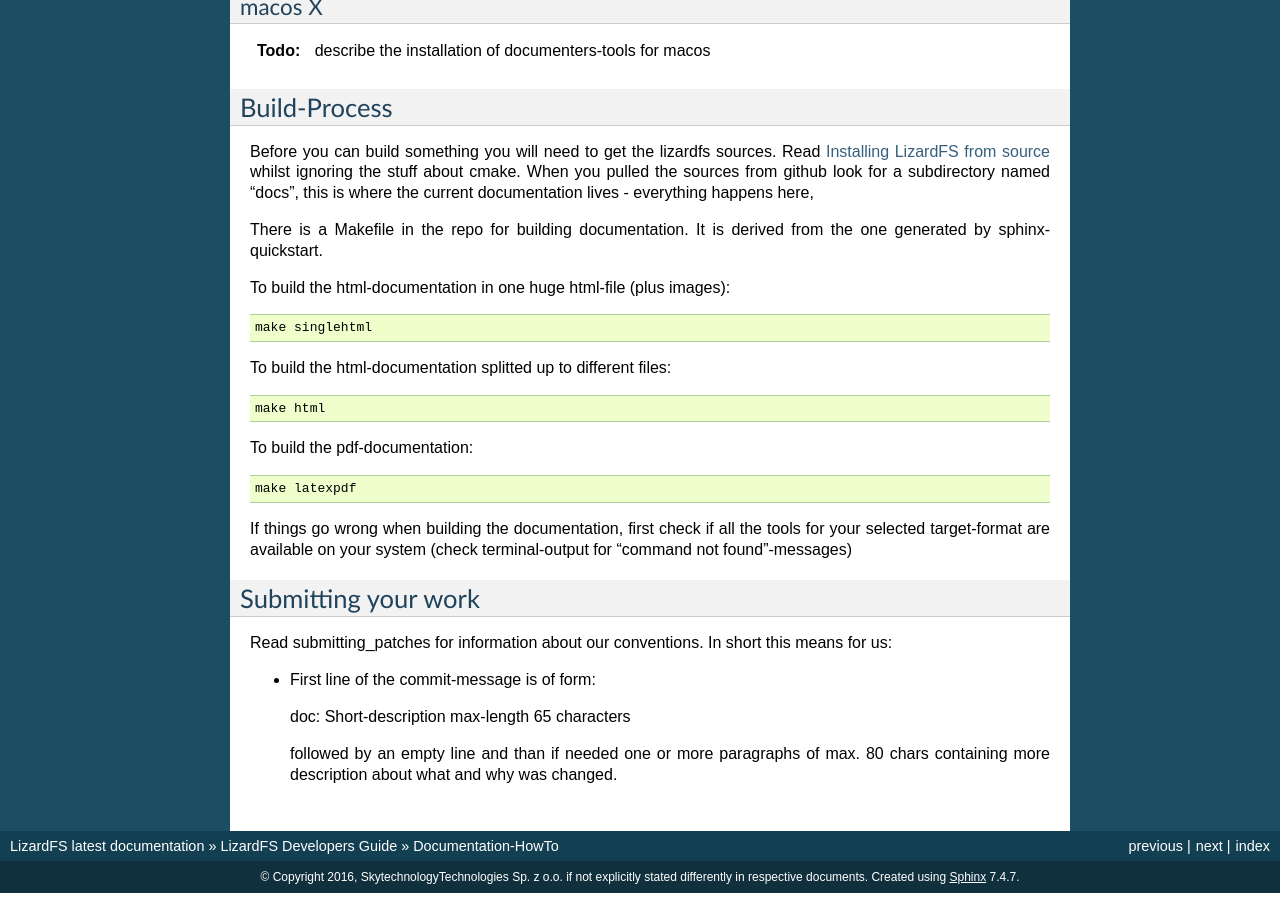
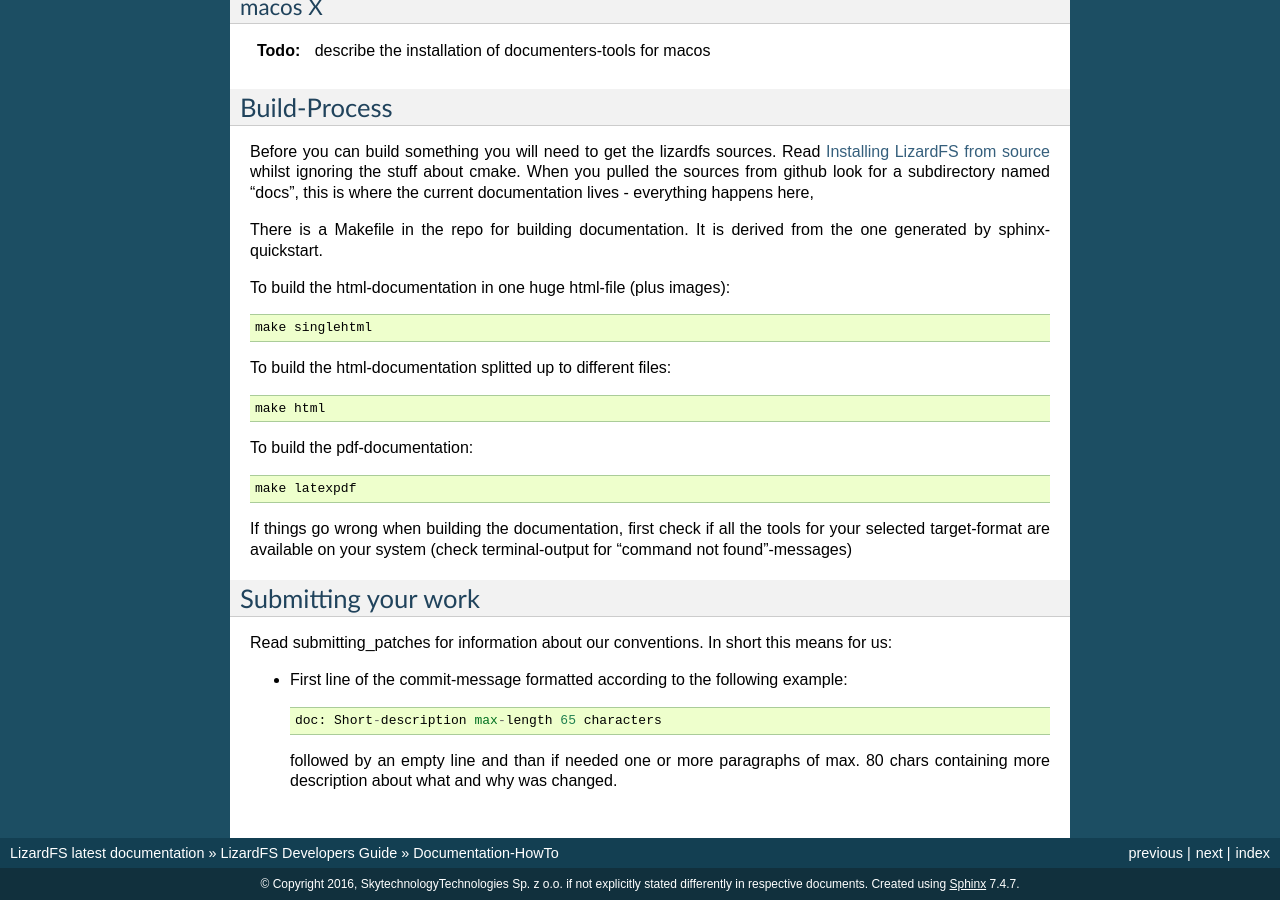
Before and after one commit to lizardfs/documentation, a Sphinx documentation site: the page built from source/devguide/documentation.rst, in a window 1280 px wide and 900 px high, scrolled down 2476 px. Built offline with Sphinx 7.4.7, drawn with Linux system fonts in a browser that asks for light colours; pages that are not in the unit, such as notebooks, are missing from menus.

Commit message:
doc: small formatting fixes to doc guide

```diff
--- a/source/devguide/documentation.rst
+++ b/source/devguide/documentation.rst
@@ -214,9 +214,10 @@ Submitting your work
 Read :ref:`submitting_patches` for information about our conventions. In short
 this means for us:
 
-* First line of the commit-message is of form::
+* First line of the commit-message formatted according to the following
+  example::
 
-  doc: Short-description max-length 65 characters
+    doc: Short-description max-length 65 characters
 
   followed by an empty line and than if needed one or more paragraphs of max.
   80 chars containing more description about what and why was changed.
```
